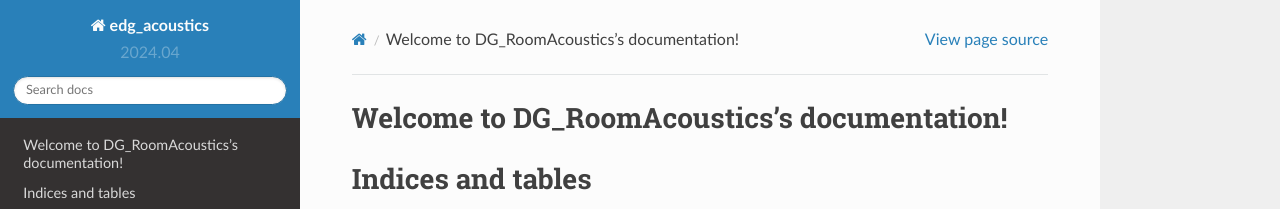
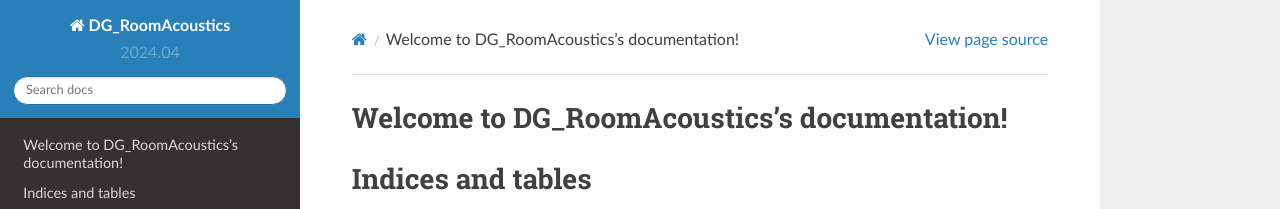
Before and after one commit to Building-acoustics-TU-Eindhoven/edg-acoustics, a Sphinx documentation site: the page built from docs/index.rst, in a window 1280 px wide. Shown: the top 209 px of the page. Built offline with Sphinx 7.4.7 and the Read the Docs theme 2.0.0, drawn with Linux system fonts in a browser that asks for light colours.

Commit message:
chore: Update project name to DG_RoomAcoustics in Makefile and conf.py
This commit updates the project name from "edg_acoustics" to "DG_RoomAcoustics" in the Makefile and conf.py files. This change aligns the project name with the recent updates made to the project URLs, version, and metadata.

```diff
--- a/docs/conf.py
+++ b/docs/conf.py
@@ -17,7 +17,7 @@
 
 # -- Project information -----------------------------------------------------
 
-project = "edg_acoustics"
+project = "DG_RoomAcoustics"
 custom_copyright = "2024, h.wang6@tue.nl"
 author = "Huiqing Wang, Artur Palha"
 
```
Also changed, not shown: 2 other files.
